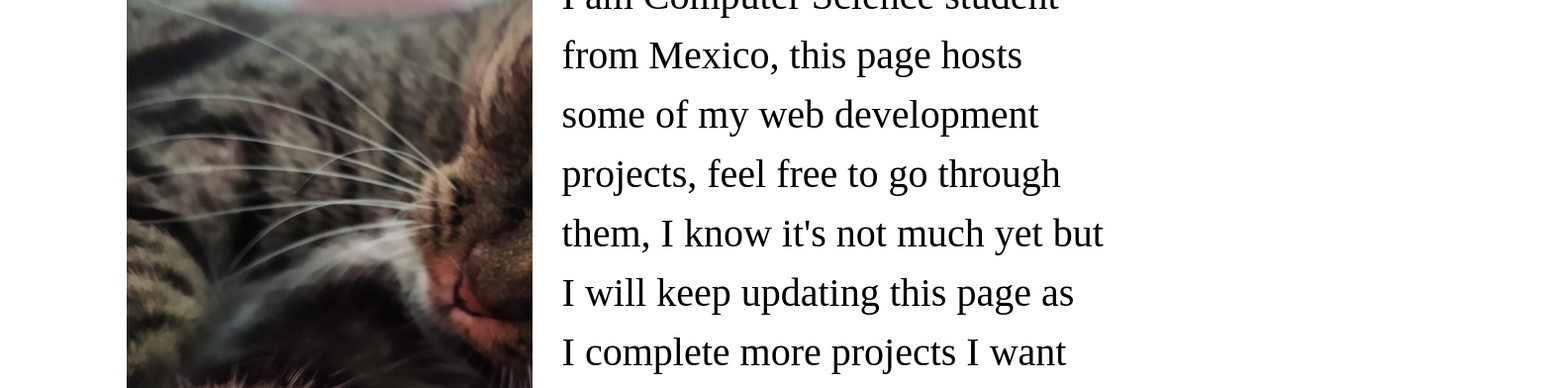
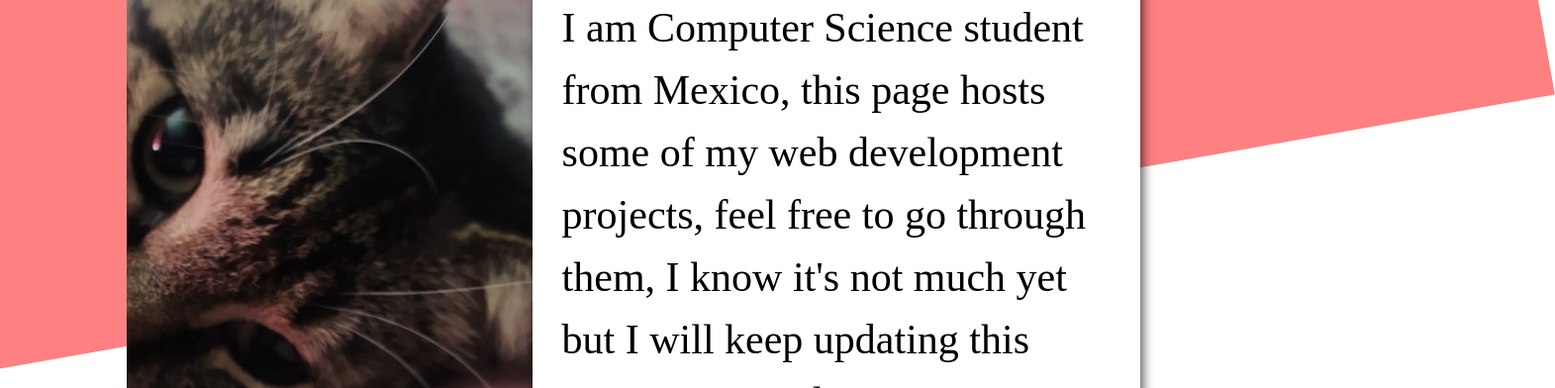
Before and after one commit to Kauboimausu/homepage, a website built with webpack: page src/template.html in a window 1280 px wide. Shown: the part 314-706 px from the top of the page at 99% size, 1571 px wide, since content can reach past the window. Built offline with nearby package versions, Linux system fonts and the light colour scheme; a web font is replaced by a local one.

Commit message:
Changes to header
Made some more changes to header on desktop, looks better now

```diff
--- a/src/style.css
+++ b/src/style.css
@@ -1,3 +1,5 @@
+@import url('https://fonts.googleapis.com/css?family=Zain&display=swap');
+
 @media (min-width: 1000px) {
     :root {
         font-size: 20px;
@@ -16,22 +18,41 @@
     }
 }
 
+:root {
+    --cool-color: rgb(255, 128, 128);
+    font-family: Zain;
+}
+
 body {
     display: flex;
     flex-direction: column;
     align-items: center;
 }
 
+.background-decor {
+    position: absolute;
+    top: -30vh;
+    left: -150px;
+    right: 0;
+    z-index: -1;
+    min-width: 130vw;
+    min-height: 100vh;
+    transform: rotateZ(170deg);
+
+    background-color: var(--cool-color);
+}
+
 header {
     display: grid;
-    font-size: 2rem;
+    font-size: 2.1rem;
 }
 
 .pfp-and-name {
     background-image: url("./img/Maui.jpg");
+    background-position: right;
     background-size: cover;
     color: white;
-    font-size: 3.25rem;
+    font-size: 3.5rem;
 }
 
 .contact-icons {
@@ -45,6 +66,8 @@ header {
     display: flex;
     flex-direction: column;
     justify-content: space-between;
+    background-color: white;
+    box-shadow: 3px 3px 10px rgb(0, 0, 0, .65);
 }
 
 @media (min-width: 1000px) {
@@ -70,9 +93,17 @@ header {
         align-items: flex-end;
     }
 
+    .about-me {
+        margin-top: 25px;
+    }
+
     .header-icon {
-        height: 75px;
+        height: 65px;
         width: auto;
+    }
+
+    .contact-icons {
+        margin: 0px 25px 30px 0;
     }
 
 }
--- a/src/template.html
+++ b/src/template.html
@@ -8,6 +8,7 @@
     </head>
     <body>
         <main>
+            <div class="background-decor"></div>
             <header>
                 <h1 class="pfp-and-name">
                     Isabella Malagón
```
